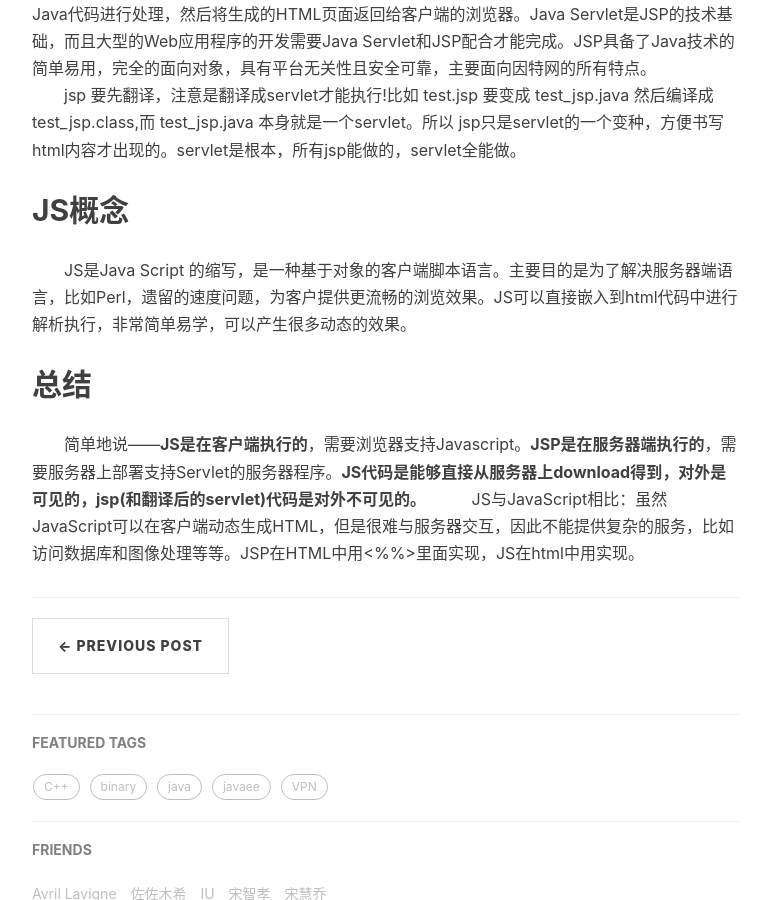
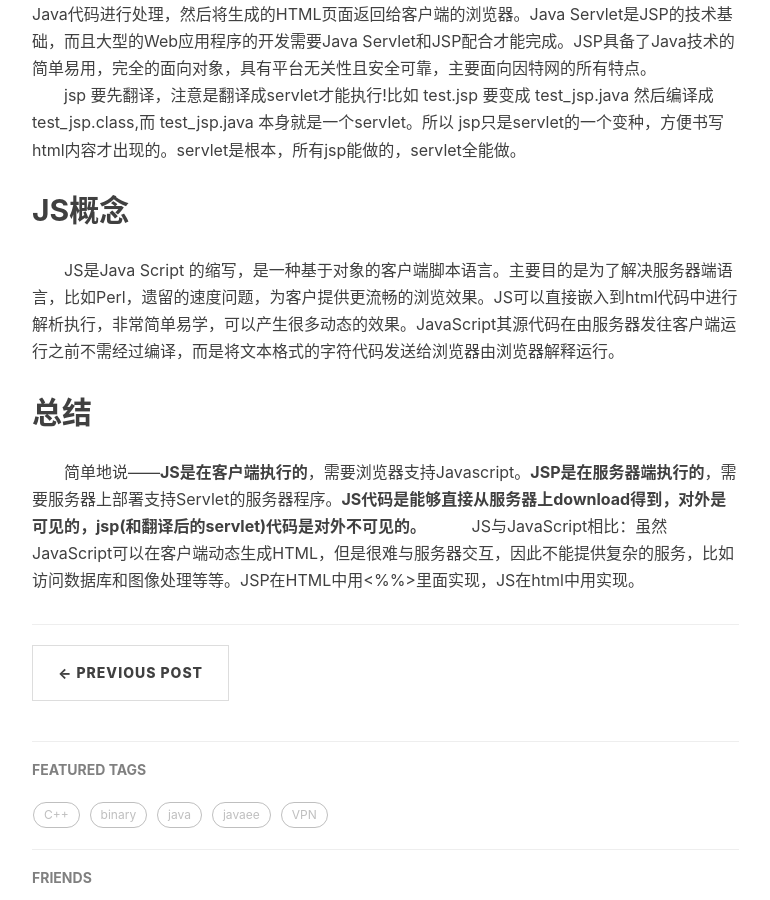
Before and after one commit to ARTAvrilLavigne/ARTAvrilLavigne.github.io, a Jekyll site: the page built from _posts/2017-11-11-java-web.markdown, in a window 1280 px wide and 900 px high, scrolled down 798 px. Shown: the whole window, without its empty margins (233-1003 px from the left). Built offline with Jekyll 4.4.1, drawn with Linux system fonts in a browser that asks for light colours; nearby versions of some CDN libraries; comment, search, counter and statistics services are not loaded.

Commit message:
Update 2017-11-11-java-web.markdown

```diff
--- a/_posts/2017-11-11-java-web.markdown
+++ b/_posts/2017-11-11-java-web.markdown
@@ -13,7 +13,7 @@ tags:
 　　JSP页面由HTML代码和嵌入其中的Java代码所组成。服务器在页面被客户端请求以后对这些Java代码进行处理，然后将生成的HTML页面返回给客户端的浏览器。Java Servlet是JSP的技术基础，而且大型的Web应用程序的开发需要Java Servlet和JSP配合才能完成。JSP具备了Java技术的简单易用，完全的面向对象，具有平台无关性且安全可靠，主要面向因特网的所有特点。
 　　jsp 要先翻译，注意是翻译成servlet才能执行!比如 test.jsp 要变成 test_jsp.java 然后编译成 test_jsp.class,而 test_jsp.java 本身就是一个servlet。所以 jsp只是servlet的一个变种，方便书写html内容才出现的。servlet是根本，所有jsp能做的，servlet全能做。
 ## JS概念
-　　JS是Java Script 的缩写，是一种基于对象的客户端脚本语言。主要目的是为了解决服务器端语言，比如Perl，遗留的速度问题，为客户提供更流畅的浏览效果。JS可以直接嵌入到html代码中进行解析执行，非常简单易学，可以产生很多动态的效果。
+　　JS是Java Script 的缩写，是一种基于对象的客户端脚本语言。主要目的是为了解决服务器端语言，比如Perl，遗留的速度问题，为客户提供更流畅的浏览效果。JS可以直接嵌入到html代码中进行解析执行，非常简单易学，可以产生很多动态的效果。JavaScript其源代码在由服务器发往客户端运行之前不需经过编译，而是将文本格式的字符代码发送给浏览器由浏览器解释运行。
 ## 总结
 　　简单地说——**JS是在客户端执行的**，需要浏览器支持Javascript。**JSP是在服务器端执行的**，需要服务器上部署支持Servlet的服务器程序。**JS代码是能够直接从服务器上download得到，对外是可见的，jsp(和翻译后的servlet)代码是对外不可见的。**
 　　JS与JavaScript相比：虽然JavaScript可以在客户端动态生成HTML，但是很难与服务器交互，因此不能提供复杂的服务，比如访问数据库和图像处理等等。JSP在HTML中用<%%>里面实现，JS在html中用<Script></Script>实现。
```
